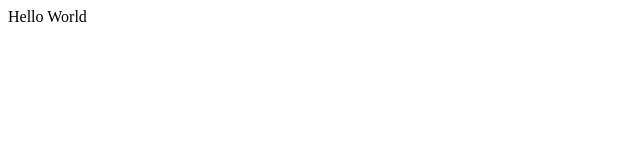
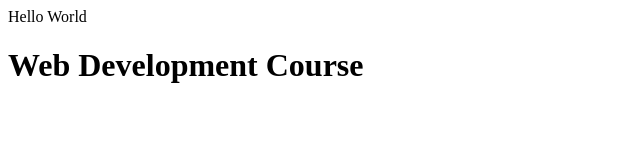
Before and after one commit to Aryan3701/Web-Development-Course, a plain HTML site: page index.html in a window 1280 px wide. Shown: the whole page, without its empty margins (0-640 px from the left). Drawn offline with Linux system fonts and the light colour scheme.

Commit message:
Practice commit

```diff
--- a/index.html
+++ b/index.html
@@ -1 +1,2 @@
 <p>Hello World</p>
+<h1>Web Development Course</h1>
```
Also changed, not shown: 1 other file.
